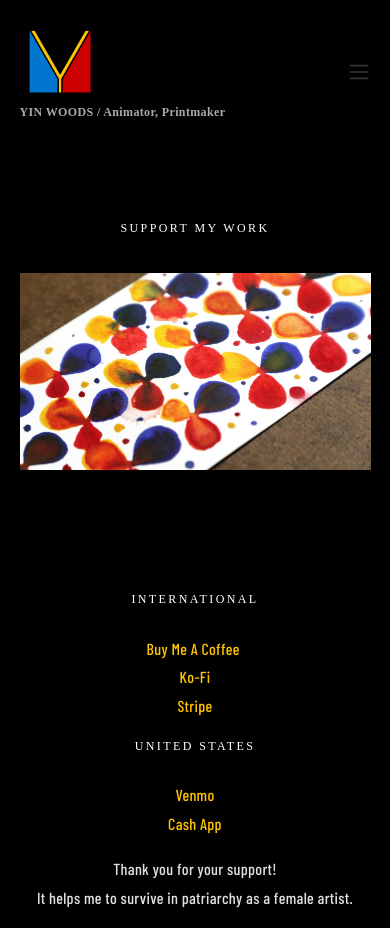
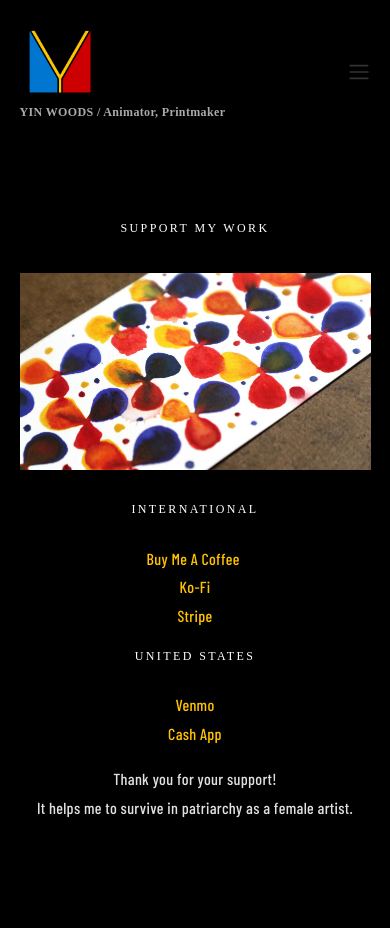
Before and after one commit to yinwoodsart/yinwoodsart.github.io, a React (Create React App) app: page /supportme in a window 390 px wide. After the commit the page ends 858 px from the top, so only its background shows below. Built offline with nearby package versions, Linux system fonts and the light colour scheme; a web font is replaced by a local one.

Commit message:
Fix css responsiveness

```diff
--- a/src/components/pages/SupportMe.css
+++ b/src/components/pages/SupportMe.css
@@ -28,7 +28,6 @@
 }
 
 .support-me .banner{
-    display: grid;
     height: 100%;
     padding-top:35px;
     padding-bottom: 120px;
@@ -49,6 +48,7 @@
     letter-spacing: .02em;
     text-rendering: optimizeLegibility;
     color: #e0e0e0;
+    padding-bottom: 20px;
 }
 
 .support-me .region{
@@ -59,4 +59,7 @@
     .support-me .banner img{
         max-width: 90%;
     }
+    .support-me .banner{
+        padding-bottom: 30px;
+    }
 }
```
